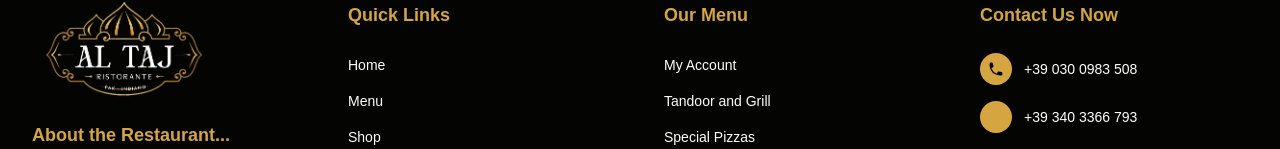
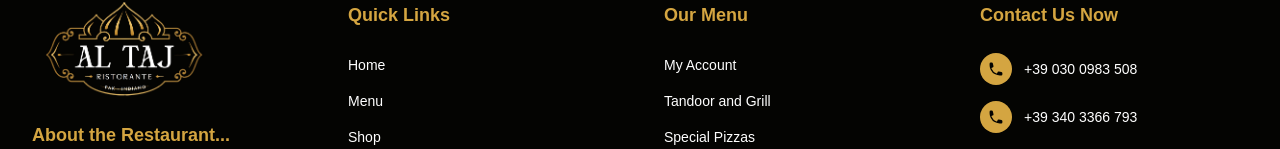
Before and after one commit to usman2789/altaj, a Next.js app: page / in a window 1280 px wide. Shown: the part 651-800 px from the top of the page. Built offline with nearby package versions, Linux system fonts and the light colour scheme.

Commit message:
social icons issue resolve

```diff
--- a/src/components/section/footer.tsx
+++ b/src/components/section/footer.tsx
@@ -131,7 +131,7 @@ const Footer = () => {
               <div className="flex items-center">
                 <div className="bg-[#D4A541] p-2 rounded-full mr-3">
                   <svg className="w-4 h-4 text-[#040402]" fill="currentColor" viewBox="0 0 20 20">
-                    <path fillRule="evenodd" d="M2 3.5A1.5 1.5 0 713.5 2h1.148a1.5 1.5 0 011.465 1.175l.716 3.223a1.5 1.5 0 01-1.052 1.767l-.933.267c-.41.117-.643.555-.48.95a11.542 11.542 0 006.254 6.254c.395.163.833-.07.95-.48l.267-.933a1.5 1.5 0 011.767-1.052l3.223.716A1.5 1.5 0 0118 15.352V16.5a1.5 1.5 0 01-1.5 1.5H15c-1.149 0-2.263-.15-3.326-.43A13.022 13.022 0 012.43 8.326 13.019 13.019 0 012 5V3.5z" clipRule="evenodd" />
+                    <path fillRule="evenodd" d="M2 3.5A1.5 1.5 0 013.5 2h1.148a1.5 1.5 0 011.465 1.175l.716 3.223a1.5 1.5 0 01-1.052 1.767l-.933.267c-.41.117-.643.555-.48.95a11.542 11.542 0 006.254 6.254c.395.163.833-.07.95-.48l.267-.933a1.5 1.5 0 011.767-1.052l3.223.716A1.5 1.5 0 0118 15.352V16.5a1.5 1.5 0 01-1.5 1.5H15c-1.149 0-2.263-.15-3.326-.43A13.022 13.022 0 012.43 8.326 13.019 13.019 0 012 5V3.5z" clipRule="evenodd" />
                   </svg>
                 </div>
                 <a href="tel:+393403366793" className="text-white hover:text-[#D4A541] transition-colors duration-300 text-sm">
@@ -292,7 +292,7 @@ const Footer = () => {
                 <div className="flex items-center">
                   <div className="bg-[#D4A541] p-2 rounded-full mr-3">
                     <svg className="w-4 h-4 text-[#040402]" fill="currentColor" viewBox="0 0 20 20">
-                      <path fillRule="evenodd" d="M2 3.5A1.5 1.5 0 713.5 2h1.148a1.5 1.5 0 011.465 1.175l.716 3.223a1.5 1.5 0 01-1.052 1.767l-.933.267c-.41.117-.643.555-.48.95a11.542 11.542 0 006.254 6.254c.395.163.833-.07.95-.48l.267-.933a1.5 1.5 0 011.767-1.052l3.223.716A1.5 1.5 0 0118 15.352V16.5a1.5 1.5 0 01-1.5 1.5H15c-1.149 0-2.263-.15-3.326-.43A13.022 13.022 0 712.43 8.326 13.019 13.019 0 712 5V3.5z" clipRule="evenodd" />
+                    <path fillRule="evenodd" d="M2 3.5A1.5 1.5 0 013.5 2h1.148a1.5 1.5 0 011.465 1.175l.716 3.223a1.5 1.5 0 01-1.052 1.767l-.933.267c-.41.117-.643.555-.48.95a11.542 11.542 0 006.254 6.254c.395.163.833-.07.95-.48l.267-.933a1.5 1.5 0 011.767-1.052l3.223.716A1.5 1.5 0 0118 15.352V16.5a1.5 1.5 0 01-1.5 1.5H15c-1.149 0-2.263-.15-3.326-.43A13.022 13.022 0 012.43 8.326 13.019 13.019 0 012 5V3.5z" clipRule="evenodd" />
                     </svg>
                   </div>
                   <a href="tel:+393403366793" className="text-white hover:text-[#D4A541] transition-colors duration-300 text-sm">
--- a/src/components/section/header.tsx
+++ b/src/components/section/header.tsx
@@ -53,7 +53,7 @@ const Header = () => {
                 alt="Al Taj Ristorante"
                 width={300}
                 height={300}
-                className="h-14 lg:h-20 w-auto"
+                className="h-16 lg:h-20 w-auto"
               />
             </div>
 
```
